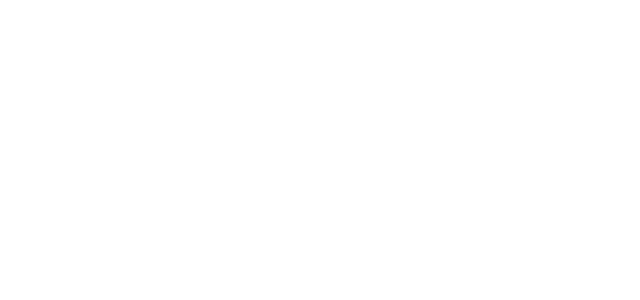
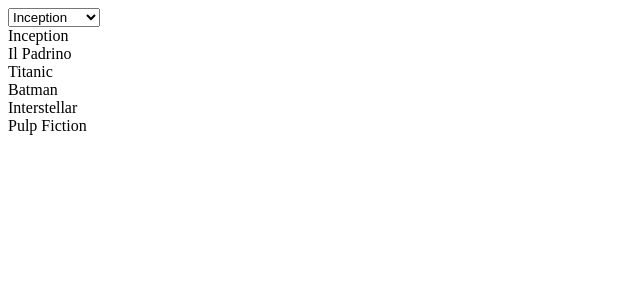
Before and after one commit to giovannipastorini/react-movie-filter, a React (Vite) app: page / in a window 1280 px wide. Shown: the top 300 px of the page, without its empty margins (0-640 px from the left). Built offline with nearby package versions, Linux system fonts and the light colour scheme.

Commit message:
Add initial movie list and genre selection to App component

```diff
--- a/src/App.jsx
+++ b/src/App.jsx
@@ -2,10 +2,39 @@
 
 
 function App() {
-  const [count, setCount] = useState(0)
+
+
+  const initialMovies=[
+  { id: 1, title: 'Inception', genre: 'Fantascienza' },
+  { id: 2, title: 'Il Padrino', genre: 'Thriller' },
+  { id: 3, title: 'Titanic', genre: 'Romantico' },
+  { id: 4, title: 'Batman', genre: 'Azione' },
+  { id: 5, title: 'Interstellar', genre: 'Fantascienza' },
+  { id: 6, title: 'Pulp Fiction', genre: 'Thriller' },
+]
+
+//Inception, Il Padrino, Titanic, Batman, Interstellar, Pulp Fiction
+
+const [movies, setMovies] = useState(initialMovies)
 
   return (
     <>
+
+    <select>
+      <option value="Inception">Inception</option>
+      <option value="Il Padrino">Il Padrino</option>
+      <option value="Titanic">Titanic</option>
+      <option value="Batman">Batman</option>
+      <option value="Interstellar">Interstellar</option>
+      <option value="Pulp Fiction">Pulp Fiction</option>
+    </select>
+    {
+      movies.map( movie =>(
+        <div key={movie.id}>
+          {movie.title}
+        </div>
+      ))
+    }
 
     </>
   )
```
Also changed, not shown: 1 other file (tests, documents, lock files or other folders).
